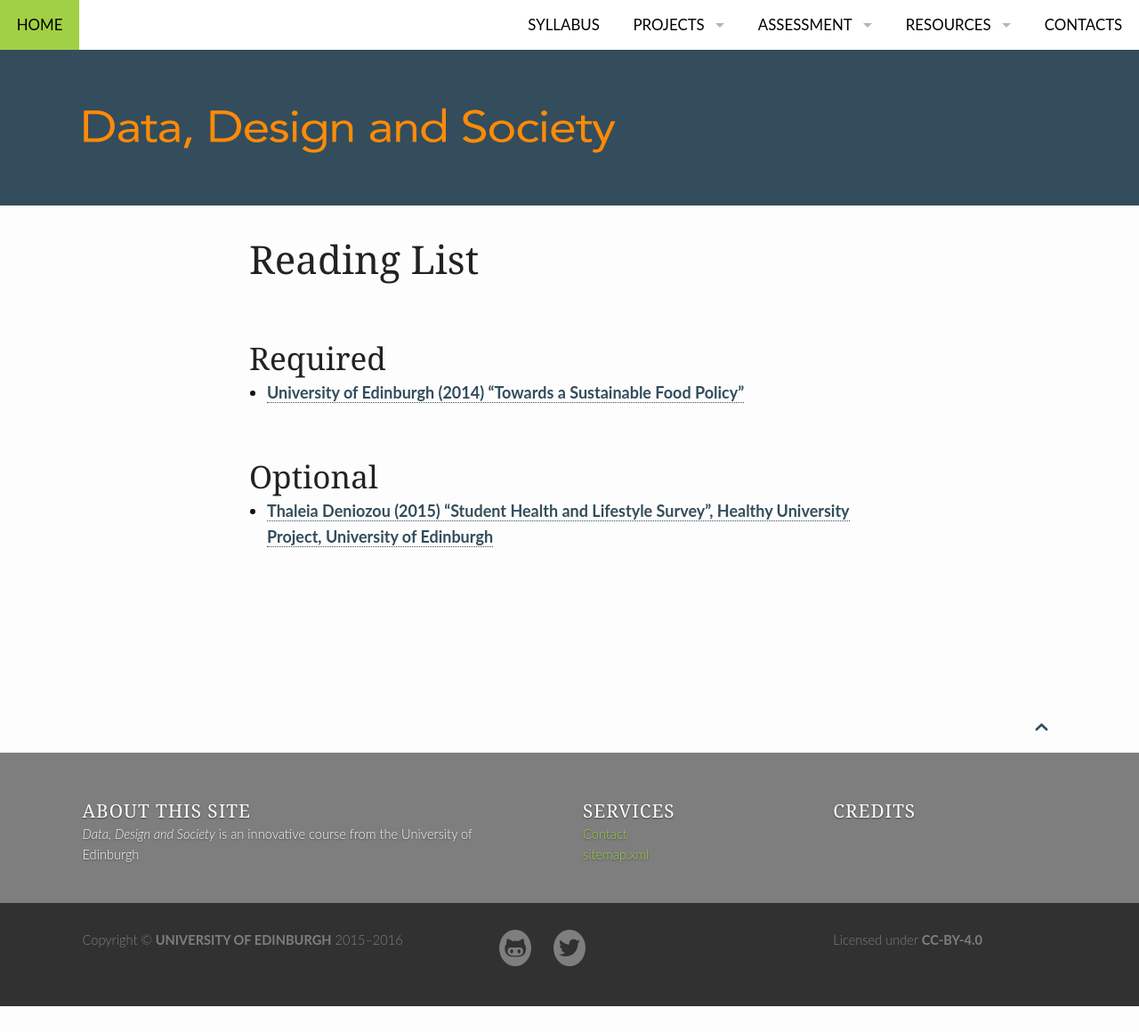
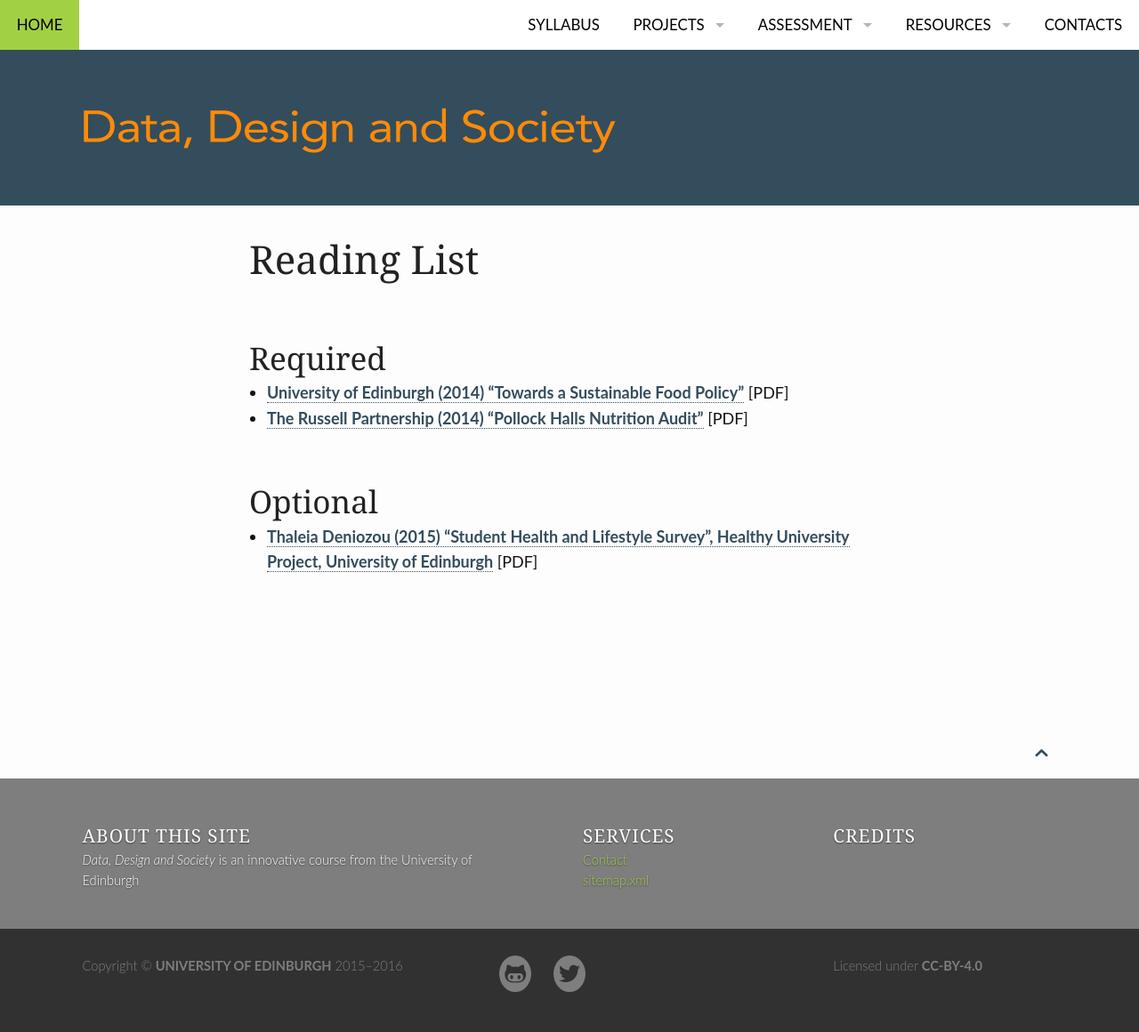
Before and after one commit to edinburghlivinglab/dds, a Jekyll site: the page built from pages/reading_list.md, in a window 1280 px wide. Shown: the whole page at 89% size. Built offline with Jekyll 4.4.1, drawn with Linux system fonts in a browser that asks for light colours; before the commit the page ends 1131 px from its top, so only the background shows below that.

Commit message:
reading list

```diff
--- a/pages/reading_list.md
+++ b/pages/reading_list.md
@@ -8,9 +8,10 @@
 
 ## Required
 
-* [University of Edinburgh (2014) "Towards a Sustainable Food Policy"]({{ site.baseurl }}/course_docs/sustainable_food_policy_sept_2014.pdf)
+* [University of Edinburgh (2014) "Towards a Sustainable Food Policy"]({{ site.baseurl }}/course_docs/sustainable_food_policy_sept_2014.pdf) [PDF]
+* [The Russell Partnership (2014) "Pollock Halls Nutrition Audit"]({{ site.baseurl }}/course_docs/uoe_nutrition_audit.pdf) [PDF]
 
 
 ## Optional
 
-* [Thaleia Deniozou (2015) "Student Health and Lifestyle Survey", Healthy University Project, University of Edinburgh]({{ site.baseurl }}/course_docs/healthy_university_research_report.pdf)
+* [Thaleia Deniozou (2015) "Student Health and Lifestyle Survey", Healthy University Project, University of Edinburgh]({{ site.baseurl }}/course_docs/healthy_university_research_report.pdf) [PDF]
```
Also changed, not shown: 1 other file.
